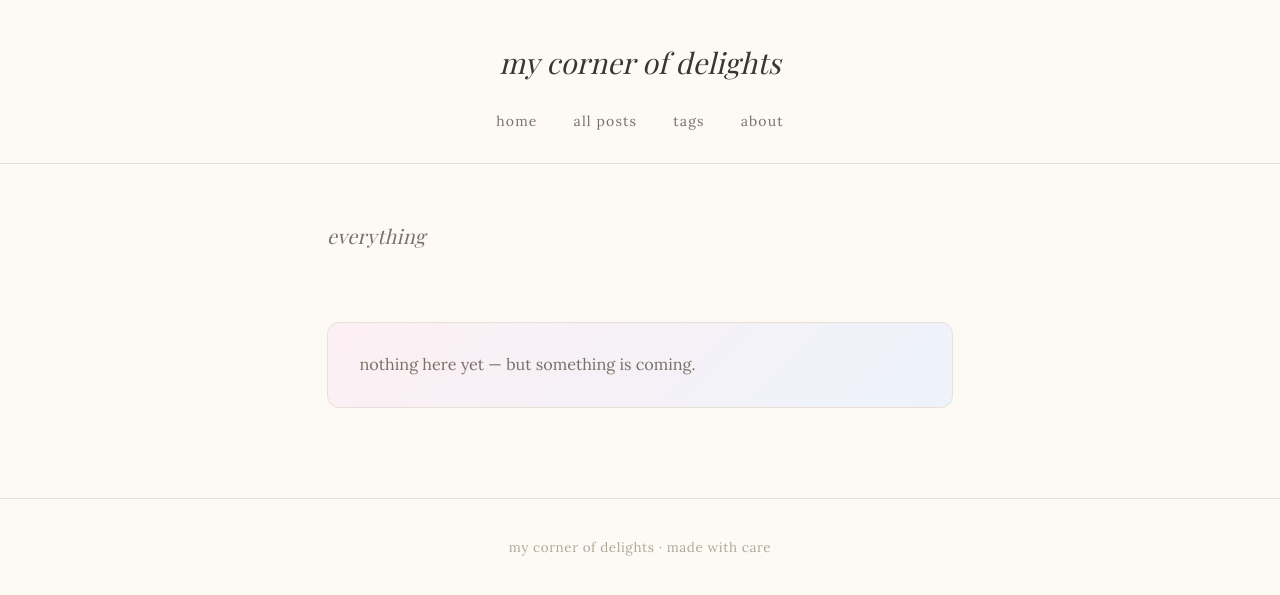
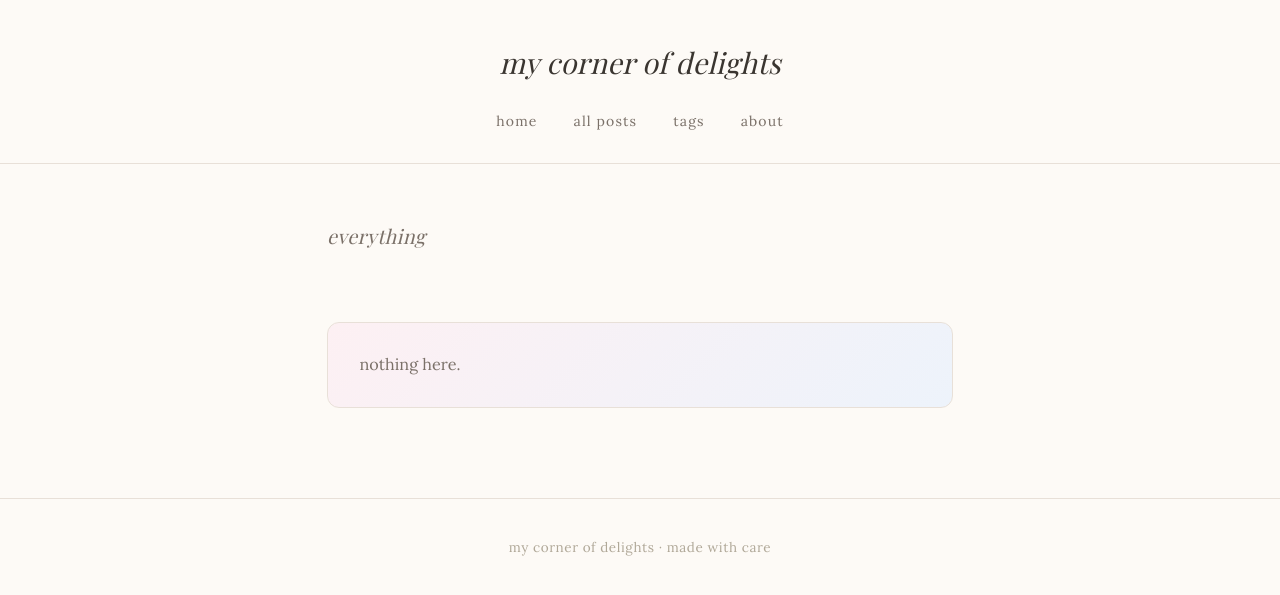
Before and after one commit to rebeccakoleth/rebeccakoleth.github.io, a Jekyll site: the page built from posts.html, in a window 1280 px wide. Shown: the top 595 px of the page. Built offline with Jekyll 4.4.1, drawn with Linux system fonts in a browser that asks for light colours; some web fonts are replaced.

Commit message:
Update posts.html

```diff
--- a/posts.html
+++ b/posts.html
@@ -22,6 +22,6 @@ permalink: /posts/
 
 {% if site.posts.size == 0 %}
 <div class="accent-card">
-  <p>nothing here yet — but something is coming.</p>
+  <p>nothing here.</p>
 </div>
 {% endif %}
```
